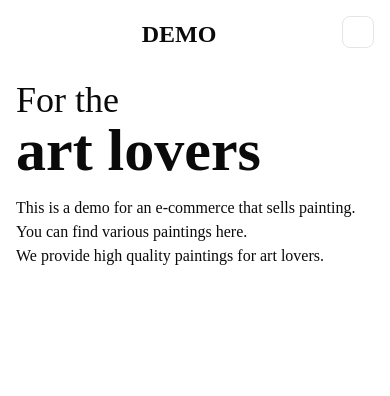
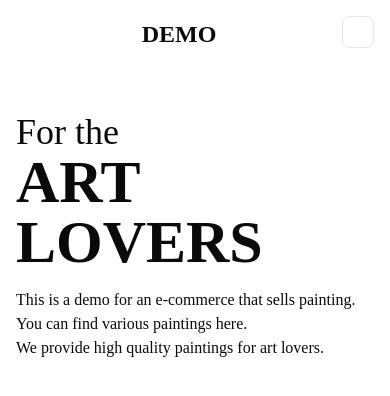
Before and after one commit to TioElvis/painting-ecommerce-demo, a Next.js app: page / in a window 390 px wide. Shown: the top 396 px of the page. Built offline with nearby package versions, Linux system fonts and the light colour scheme; some icons are missing.

Commit message:
Update classes

```diff
--- a/src/app/components/hero.tsx
+++ b/src/app/components/hero.tsx
@@ -54,7 +54,7 @@ export function Hero() {
           For the
         </span>
         <br />
-        <span className="text-6xl md:text-7xl lg:text-8xl xl:text-9xl font-bold">
+        <span className="text-6xl md:text-7xl lg:text-8xl xl:text-9xl font-bold uppercase">
           art lovers
         </span>
       </p>
--- a/src/app/layout.tsx
+++ b/src/app/layout.tsx
@@ -20,9 +20,7 @@ export default function Layout({ children }: Props) {
     <html
       lang="en"
       className={cn("antialiased", "font-sans", notoSerif.variable)}>
-      <body className="h-screen relative flex flex-col gap-4 md:gap-8 lg:gap-12">
-        {children}
-      </body>
+      <body className="h-screen relative flex flex-col gap-12">{children}</body>
     </html>
   );
 }
```
